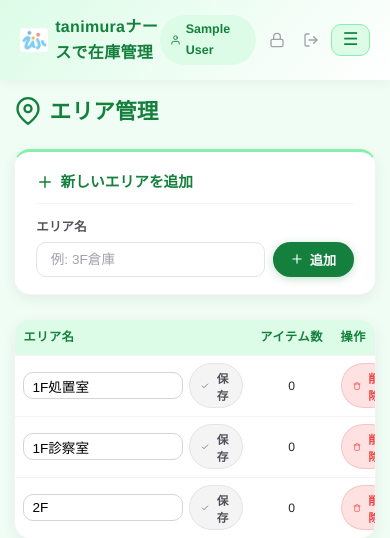
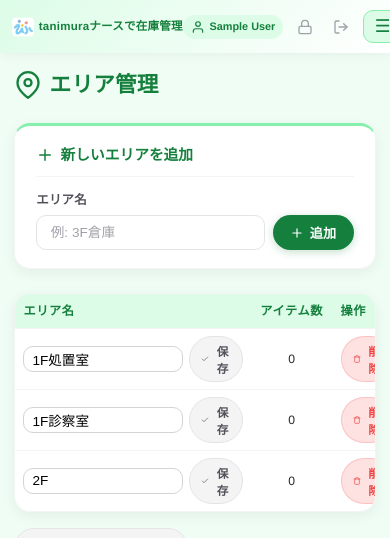
Before and after one commit to kangrunhyang-coder/tanimura-nurse-inventory, a Flask app: page /areas in a window 390 px wide. Shown: the top 538 px of the page. Run offline with Flask 3, Linux system fonts and the light colour scheme; the visitor is signed in with stand-in values (Sample User, id 1).

Commit message:
スマホ表示調整: ヘッダーのアプリ名・ログイン者名を1行表示に

```diff
--- a/static/style.css
+++ b/static/style.css
@@ -1181,6 +1181,11 @@ body.page-check {
 /* ===== Responsive ===== */
 @media (max-width: 768px) {
     .menu-toggle { display: block; }
+    .logo { font-size: .72rem; gap: .3rem; white-space: nowrap; }
+    .logo .logo-img { width: 22px; height: 22px; }
+    .header-inner { padding: .65rem .75rem; }
+    .header-user { font-size: .68rem; padding: .2rem .5rem; white-space: nowrap; }
+    .header-action { width: 28px; height: 28px; }
     .nav { display: none; flex-direction: column; }
     .nav.open { display: flex; }
     .nav a { padding: .75rem 1rem; border-bottom: none; border-left: 3px solid transparent; }
```
